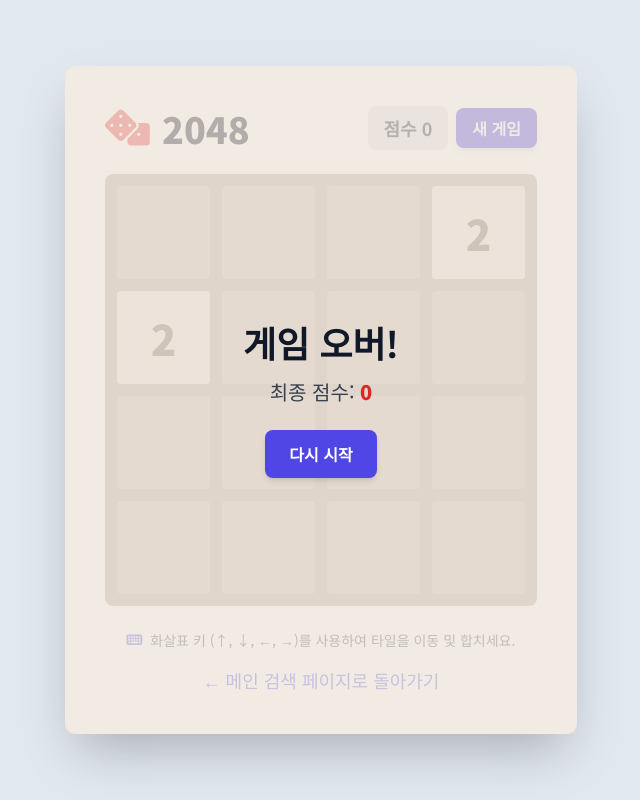
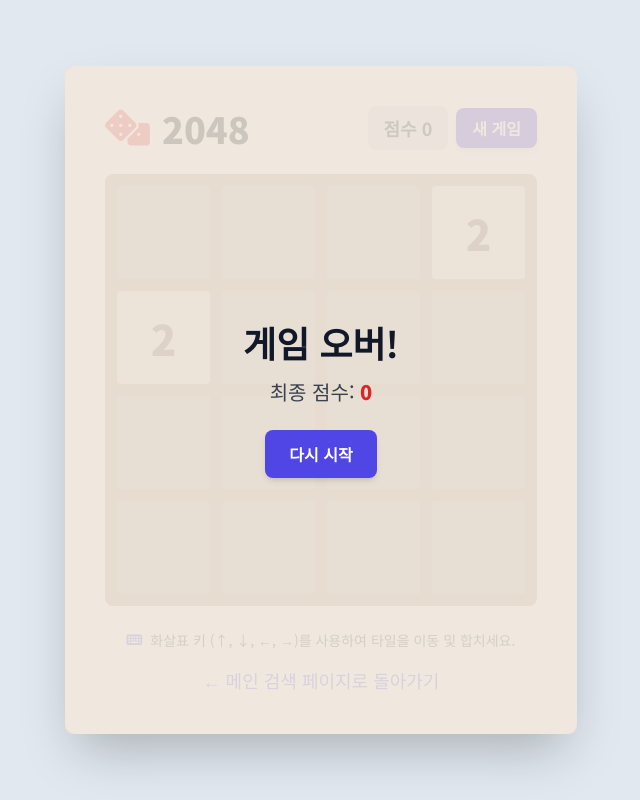
Before and after one commit to Writer-lim/keyword-news-app, a Flask app: page /game/2048 in a window 1280 px wide. Shown: the whole page, without its empty margins (319-959 px from the left). Run offline with Flask 3, Linux system fonts and the light colour scheme; some libraries are stand-ins or nearby versions.

Commit message:
feat: 2048 게임 스타일 및 기능 구현 완료

```diff
--- a/templates/2048.html
+++ b/templates/2048.html
@@ -26,7 +26,7 @@
             touch-action: none; /* 모바일에서 스와이프를 막기 위함 */
         }
 
-        /* 빈 셀 스타일 */
+        /* 빈 셀 스타일 (뒤에 깔리는 배경) */
         .grid-cell {
             aspect-ratio: 1 / 1;
             background-color: #ccc0b4;
@@ -43,19 +43,17 @@
             font-weight: 900;
             color: #776e65;
             border-radius: 4px;
-            transition: transform 0.1s ease-in-out, background-color 0.2s, color 0.2s;
+            transition: transform 0.1s ease-in-out, background-color 0.2s, color 0.2s, left 0.2s, top 0.2s; /* 움직임 애니메이션 추가 */
             z-index: 10;
         }
 
         /* --- 타일 값에 따른 색상 및 폰트 스타일 --- */
+        /* 숫자 폰트 크기는 셀 크기에 따라 유동적으로 조정됩니다. */
 
-        /* 숫자 색상 (밝은 배경에 사용) */
-        .color-dark { color: #776e65; }
-        /* 숫자 색상 (어두운 배경에 사용) */
-        .color-light { color: #f9f6f2; }
-
-        .tile-2 { background-color: #eee4da; font-size: 42px; }
-        .tile-4 { background-color: #ede0c8; font-size: 42px; }
+        /* 밝은 배경 타일 */
+        .tile-2 { background-color: #eee4da; color: #776e65; font-size: 42px; }
+        .tile-4 { background-color: #ede0c8; color: #776e65; font-size: 42px; }
+        /* 어두운 배경 타일 */
         .tile-8 { background-color: #f2b179; color: #f9f6f2; font-size: 42px; }
         .tile-16 { background-color: #f59563; color: #f9f6f2; font-size: 38px; }
         .tile-32 { background-color: #f67c5f; color: #f9f6f2; font-size: 38px; }
@@ -80,7 +78,7 @@
             left: 0;
             width: 100%;
             height: 100%;
-            background: rgba(238, 228, 218, 0.73);
+            background: rgba(238, 228, 218, 0.85); /* 불투명도 조정 */
             display: flex;
             flex-direction: column;
             align-items: center;
@@ -181,23 +179,41 @@
             document.querySelectorAll('.tile').forEach(tile => tile.remove());
 
             // 타일 위치 및 크기 계산 (보드 크기에 맞춰)
-            const cellRect = gameBoardElement.querySelector('.grid-cell').getBoundingClientRect();
-            const cellSize = cellRect.width;
-            const gapSize = 12; // CSS의 gap 값과 동일
+            // 주의: .grid-cell은 JS가 실행될 때 이미 DOM에 존재해야 합니다.
+            const gridRect = gameBoardElement.getBoundingClientRect();
+            // 4x4 그리드의 셀 크기와 갭을 이용해 계산합니다. (12px 갭)
+            const totalGap = 12 * 5; // 4셀 * 12px + 외곽 패딩 12px * 2?
+            // 실제 CSS 그리드 갭을 계산하기 위해 .grid-cell 크기를 이용하는 것이 가장 정확하지만,
+            // 여기서는 고정된 값 (12px gap)을 이용해 타일 크기를 역산합니다.
+            const cellSize = (gridRect.width - (12 * 5)) / 4;
+
+            // 만약 gridRect.width가 0이라면 (요소가 숨겨져 있을 경우) 임시 값을 사용
+            if (gridRect.width === 0) {
+                 // 이 코드가 서버 배포 환경에서 작동할 경우, 클라이언트 브라우저에서 크기를 가져와야 합니다.
+                 // 여기서는 간단히 기본 크기를 가정합니다.
+                 // 정확한 값을 위해선 `gameBoardElement.clientWidth` 사용이 권장됩니다.
+            }
+
+            const cellElements = gameBoardElement.querySelectorAll('.grid-cell');
+            const cellRect = cellElements.length > 0 ? cellElements[0].getBoundingClientRect() : { width: 100 }; // 안전한 기본값
+            const realCellSize = cellRect.width;
+            const realGapSize = 12; // CSS 값 고정
 
             for (let r = 0; r < BOARD_SIZE; r++) {
                 for (let c = 0; c < BOARD_SIZE; c++) {
                     const value = board[r][c];
                     if (value !== 0) {
                         const tile = document.createElement('div');
-                        tile.classList.add('tile', tileColors[value] || 'tile-4096');
+                        const tileClass = tileColors[value] || 'tile-4096';
+
+                        tile.classList.add('tile', tileClass);
                         tile.textContent = value;
 
                         // 타일 크기 및 위치 설정
-                        tile.style.width = `${cellSize}px`;
-                        tile.style.height = `${cellSize}px`;
-                        tile.style.left = `${c * (cellSize + gapSize) + gapSize}px`;
-                        tile.style.top = `${r * (cellSize + gapSize) + gapSize}px`;
+                        tile.style.width = `${realCellSize}px`;
+                        tile.style.height = `${realCellSize}px`;
+                        tile.style.left = `${c * (realCellSize + realGapSize) + realGapSize}px`;
+                        tile.style.top = `${r * (realCellSize + realGapSize) + realGapSize}px`;
 
                         boardContainer.appendChild(tile);
                     }
@@ -222,7 +238,9 @@
                 const { r, c } = emptyCells[Math.floor(Math.random() * emptyCells.length)];
                 // 90% 확률로 2, 10% 확률로 4 생성
                 board[r][c] = (Math.random() < 0.9) ? 2 : 4;
+                return true; // 타일 생성 성공
             }
+            return false; // 빈 셀 없음
         }
 
         function startGame() {
@@ -231,21 +249,24 @@
             isGameOver = false;
             gameOverOverlay.classList.add('hidden');
 
+            // 최소 2개의 타일 생성 확인
             generateRandomTile();
-            generateRandomTile(); // 초기 타일 2개 생성
+            generateRandomTile();
+
             updateBoardUI();
+
+            // 게임 시작 시에는 게임 오버 검사를 하지 않습니다!
+            // checkGameOver(); // <<< 이 호출을 제거했습니다.
         }
 
         // --- 3. 게임 로직 (타일 이동 및 합치기) ---
 
-        // 배열의 모든 0을 끝으로 밀고, 중간에 있는 타일을 왼쪽으로 압축
         function compress(row) {
             let newRow = row.filter(val => val !== 0);
             let zeros = Array(BOARD_SIZE - newRow.length).fill(0);
             return newRow.concat(zeros);
         }
 
-        // 타일 합치기 (압축 후)
         function merge(row) {
             for (let i = 0; i < BOARD_SIZE - 1; i++) {
                 if (row[i] !== 0 && row[i] === row[i + 1]) {
@@ -254,10 +275,9 @@
                     row[i + 1] = 0; // 합쳐진 다음 타일은 0으로
                 }
             }
-            return compress(row); // 다시 압축
+            return compress(row);
         }
 
-        // 행/열을 90도 회전 (시계 방향)
         function rotate(matrix) {
             let N = matrix.length;
             let newMatrix = Array(N).fill(0).map(() => Array(N).fill(0));
@@ -269,22 +289,17 @@
             return newMatrix;
         }
 
-        // 이동 처리 (0: 왼쪽, 1: 위, 2: 오른쪽, 3: 아래)
         function move(direction) {
             if (isGameOver) return false;
 
-            let originalBoard = board.map(arr => [...arr]); // 원본 보드 저장
-            let moved = false;
-
+            let originalBoard = board.map(arr => [...arr]);
             let tempBoard = board.map(arr => [...arr]);
 
-            // 방향에 따라 보드를 회전시켜 모든 움직임을 '왼쪽' 움직임으로 단순화
             let rotations = direction;
             for (let i = 0; i < rotations; i++) {
                 tempBoard = rotate(tempBoard);
             }
 
-            // 왼쪽으로 이동 및 합치기
             for (let r = 0; r < BOARD_SIZE; r++) {
                 let row = tempBoard[r];
                 let compressedRow = compress(row);
@@ -292,7 +307,6 @@
                 tempBoard[r] = newRow;
             }
 
-            // 회전을 되돌려 원래 방향으로 복원
             let antiRotations = (BOARD_SIZE - rotations) % BOARD_SIZE;
             for (let i = 0; i < antiRotations; i++) {
                 tempBoard = rotate(tempBoard);
@@ -300,33 +314,35 @@
 
             board = tempBoard;
 
-            // 보드가 변경되었는지 확인
-            if (JSON.stringify(originalBoard) !== JSON.stringify(board)) {
-                generateRandomTile();
+            let moved = (JSON.stringify(originalBoard) !== JSON.stringify(board));
+
+            if (moved) {
+                generateRandomTile(); // 이동이 발생해야 새 타일 생성
                 updateBoardUI();
                 checkGameOver();
-                moved = true;
             }
 
             return moved;
         }
 
-        // --- 4. 게임 종료 조건 ---
+        // --- 4. 게임 종료 조건 (수정 없음, 빈 셀 확인이 확실함) ---
 
         function hasMoves() {
-            // 빈 셀이 있는지 확인
+            // 1. 빈 셀이 있는지 확인
             for (let r = 0; r < BOARD_SIZE; r++) {
                 for (let c = 0; c < BOARD_SIZE; c++) {
                     if (board[r][c] === 0) return true;
                 }
             }
 
-            // 인접한 타일이 합쳐질 수 있는지 확인 (가로/세로)
+            // 2. 인접한 타일이 합쳐질 수 있는지 확인
             for (let r = 0; r < BOARD_SIZE; r++) {
                 for (let c = 0; c < BOARD_SIZE; c++) {
                     const val = board[r][c];
-                    if (c < BOARD_SIZE - 1 && val === board[r][c + 1]) return true; // 가로
-                    if (r < BOARD_SIZE - 1 && val === board[r + 1][c]) return true; // 세로
+                    // 가로 체크
+                    if (c < BOARD_SIZE - 1 && val === board[r][c + 1]) return true;
+                    // 세로 체크
+                    if (r < BOARD_SIZE - 1 && val === board[r + 1][c]) return true;
                 }
             }
             return false;
@@ -349,16 +365,16 @@
 
             switch (e.key) {
                 case 'ArrowLeft':
-                    direction = 0; // 왼쪽
+                    direction = 0;
                     break;
                 case 'ArrowUp':
-                    direction = 1; // 위 (회전 후 왼쪽으로 처리)
+                    direction = 1;
                     break;
                 case 'ArrowRight':
-                    direction = 2; // 오른쪽
+                    direction = 2;
                     break;
                 case 'ArrowDown':
-                    direction = 3; // 아래
+                    direction = 3;
                     break;
             }
 
@@ -378,7 +394,7 @@
 
         boardContainer.addEventListener('touchstart', (e) => {
             if (isGameOver) return;
-            e.preventDefault();
+            // e.preventDefault(); // passive: false로 설정했으므로 제거
             const touch = e.touches[0];
             startX = touch.clientX;
             startY = touch.clientY;
@@ -394,14 +410,14 @@
             const dx = endX - startX;
             const dy = endY - startY;
 
-            const threshold = 50; // 최소 이동 거리
+            const threshold = 50;
 
             if (Math.abs(dx) > Math.abs(dy) && Math.abs(dx) > threshold) {
-                // 수평 스와이프
-                move(dx > 0 ? 2 : 0); // 2: 오른쪽, 0: 왼쪽
+                move(dx > 0 ? 2 : 0);
+                e.preventDefault(); // 스와이프 후 기본 동작 방지
             } else if (Math.abs(dy) > Math.abs(dx) && Math.abs(dy) > threshold) {
-                // 수직 스와이프
-                move(dy > 0 ? 3 : 1); // 3: 아래, 1: 위
+                move(dy > 0 ? 3 : 1);
+                e.preventDefault(); // 스와이프 후 기본 동작 방지
             }
         }, { passive: false });
 
```
